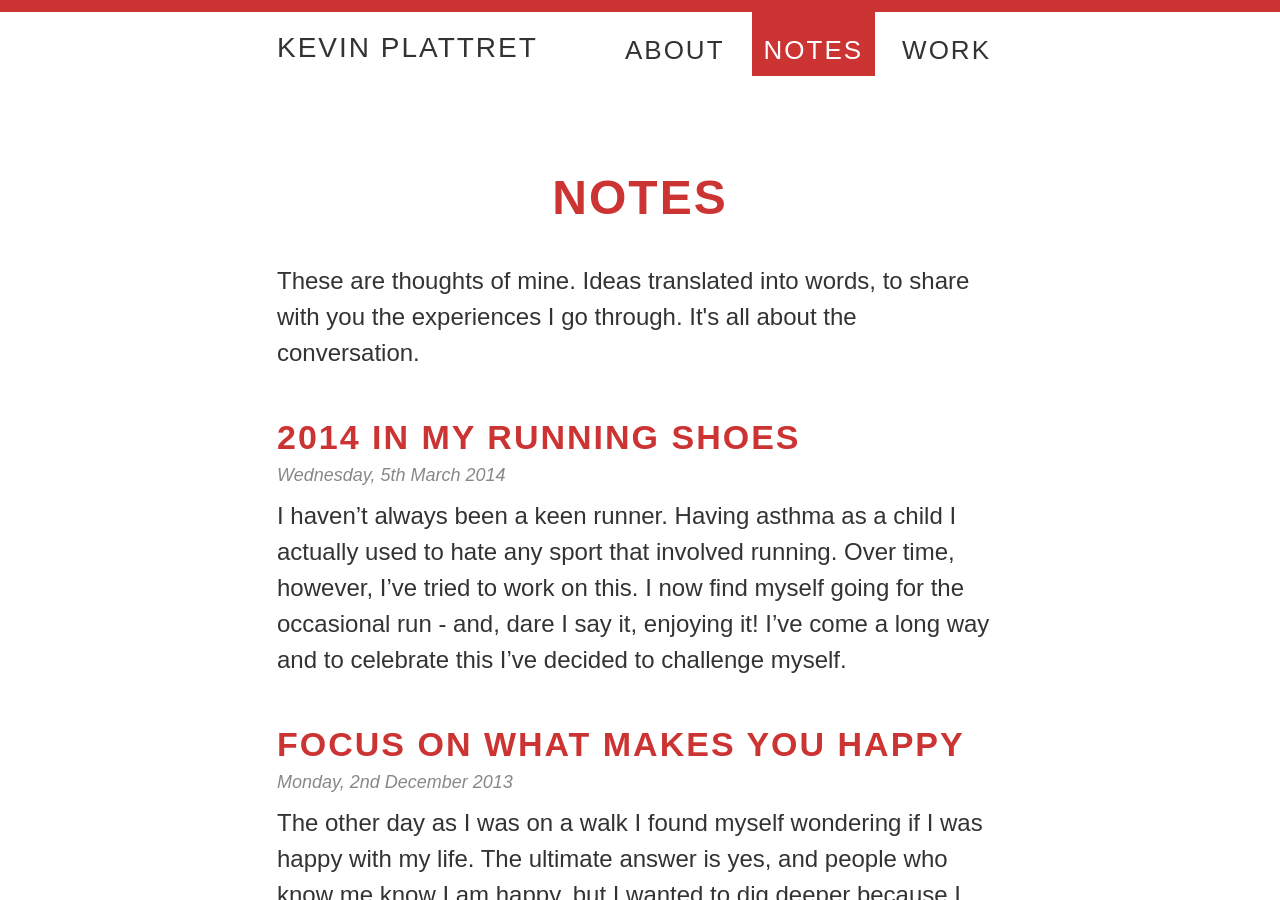
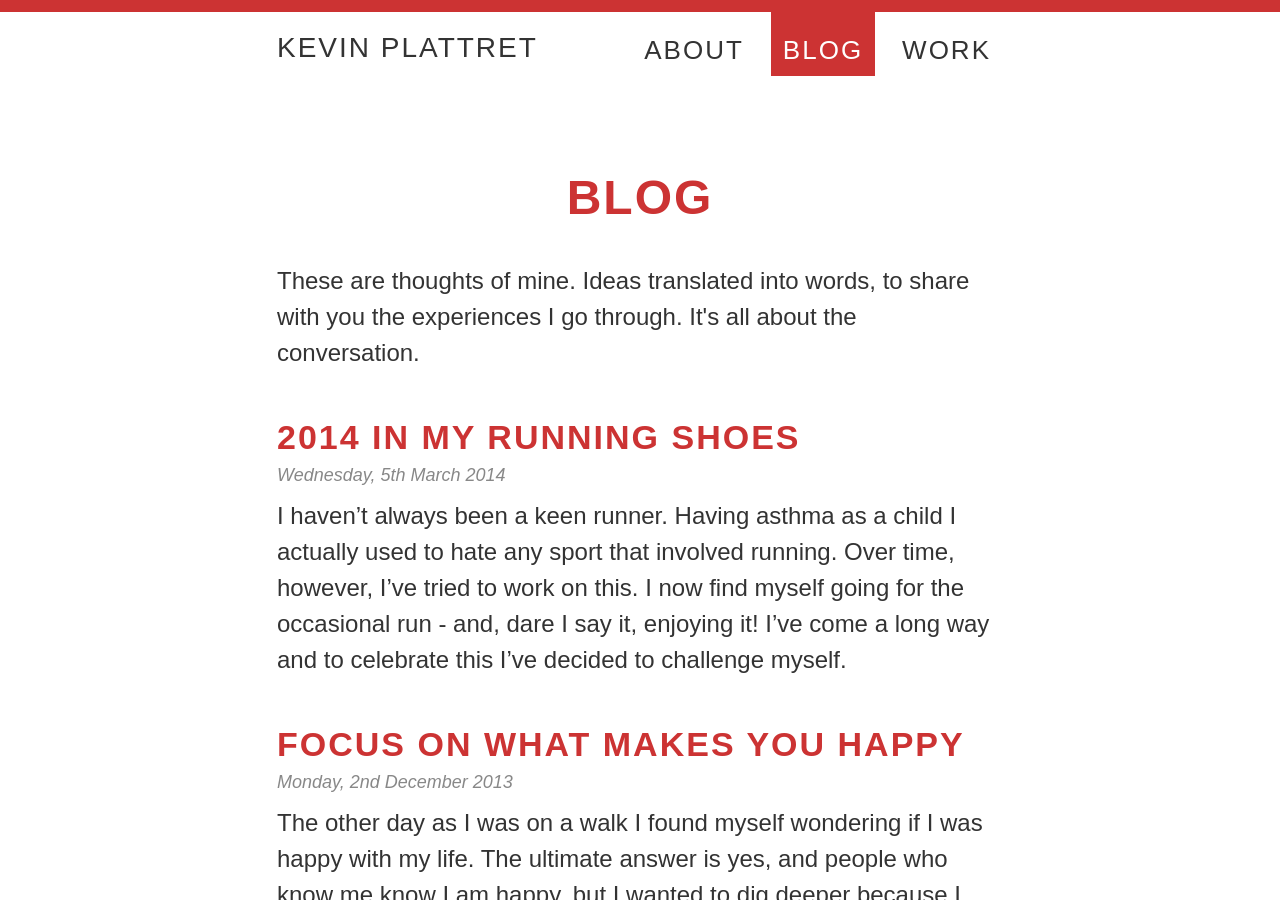
Before and after one commit to kplattret/kevinplattret.com, a Jekyll site: the page built from blog.md, in a window 1280 px wide and 900 px high. Built offline with Jekyll 4.4.1, drawn with Linux system fonts in a browser that asks for light colours.

Commit message:
Notes are posts and they make my blog.

```diff
--- a/_config.yml
+++ b/_config.yml
@@ -13,7 +13,7 @@ exclude:
   - LICENCE.md
   - CNAME
   - assets/css/main.scss
-permalink: /note/:title
+permalink: /post/:title
 relative_permalinks: false
 
 # Plugin settings
--- a/_includes/header.html
+++ b/_includes/header.html
@@ -34,7 +34,7 @@
                         {% assign pages = site.pages | sort:"url" %}
                         {% for p in pages order:ascending %}
                             {% if p.in_nav == true %}
-                                <li><a {% if p.url == page.url or p.title == "Notes" and page.layout == "post" %}class="active"{% endif %} href="{{ p.url }}">{{ p.title }}</a></li>
+                                <li><a {% if p.url == page.url or p.title == "Blog" and page.layout == "post" %}class="active"{% endif %} href="{{ p.url }}">{{ p.title }}</a></li>
                             {% endif %}
                         {% endfor %}
                     </ul>
--- a/notes.md
+++ b/blog.md
@@ -1,9 +1,9 @@
 ---
 layout: default
-title: Notes
+title: Blog
 description: These are thoughts of mine. Ideas translated into words, to share with you the experiences I go through. It's all about the conversation.
 in_nav: true
-redirect_from: /blog/
+redirect_from: /posts/
 ---
 
 <div class="inwrap story clearfix">
```
